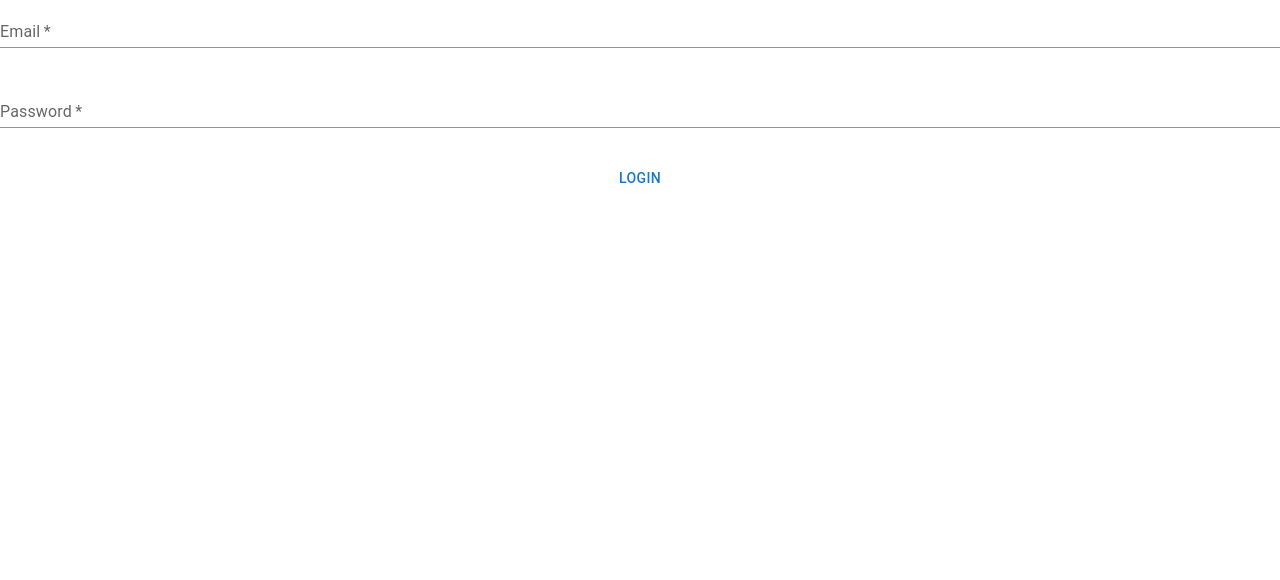
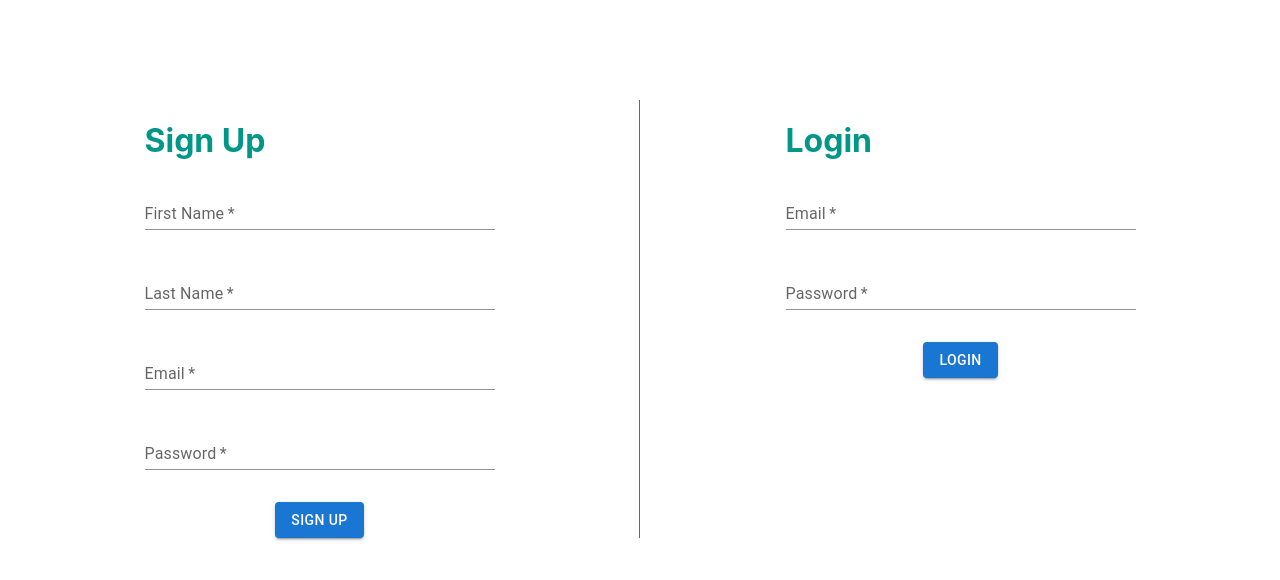
Before and after one commit to reburke286/cultureTracker, a React (Create React App) app: page /login in a window 1280 px wide. Shown: the top 580 px of the page. Built offline with nearby package versions, Linux system fonts and the light colour scheme.

Commit message:
styled login page

```diff
--- a/src/components/LoginForm/login-form.css
+++ b/src/components/LoginForm/login-form.css
@@ -0,0 +1,33 @@
+.login-form-box {
+    margin: 100px auto;
+    max-width: 500px;
+}
+
+.login-form-box div {
+    align-items: center;
+}
+
+.login-form-box div div{
+   min-width: 350px;
+}
+
+.login-form-box div h1{
+    color: #009688;
+ }
+
+.login-form-button {
+    background-color: #009688;
+    color: #e0f2f1;
+    max-width: 200px;
+}
+
+.login-form-button:hover {
+    color: #009688;
+    background-color: #e0f2f1;
+}
+
+.center-div {
+    margin: 100px 0px;
+    width: 1px;
+    border-left: 1px solid #009688;
+}
--- a/src/components/LoginForm/login-form.js
+++ b/src/components/LoginForm/login-form.js
@@ -1,26 +1,116 @@
 import * as React from "react";
-import { Button, Stack, TextField } from "@mui/material";
+import { Box, Button, Stack, TextField } from "@mui/material";
+import { styled } from "@mui/material/styles";
+
+import "./login-form.css";
 
 export const LoginForm = () => {
+  const CssTextField = styled(TextField, {
+    shouldForwardProp: (props) => props !== "focusColor",
+  })((p) => ({
+    // input label when focused
+    "& label.Mui-focused": {
+      color: p.focusColor,
+    },
+    // focused color for input with variant='standard'
+    "& .MuiInput-underline:after": {
+      borderBottomColor: p.focusColor,
+    },
+    // focused color for input with variant='filled'
+    "& .MuiFilledInput-underline:after": {
+      borderBottomColor: p.focusColor,
+    },
+    // focused color for input with variant='outlined'
+    "& .MuiOutlinedInput-root": {
+      "&.Mui-focused fieldset": {
+        borderColor: p.focusColor,
+      },
+    },
+  }));
+
   return (
+    <Box sx={{ display: "flex" }}>
+      <Box className="login-form-box">
+        <div>
+          <h1>Sign Up</h1>
           <Stack spacing={4}>
-      <TextField
+            <CssTextField
+              id="standard-first-input"
+              label="First Name"
+              type="first"
+              autoComplete="current-first"
+              variant="standard"
+              required
+              className="login-form-textfield"
+              focusColor="#009688"
+            />
+            <CssTextField
+              id="standard-last-input"
+              label="Last Name"
+              type="last"
+              autoComplete="current-last"
+              variant="standard"
+              required
+              className="login-form-textfield"
+              focusColor="#009688"
+            />
+            <CssTextField
               id="standard-email-input"
               label="Email"
               type="email"
               autoComplete="current-email"
               variant="standard"
               required
+              className="login-form-textfield"
+              focusColor="#009688"
             />
-      <TextField
+            <CssTextField
               id="standard-password-input"
               label="Password"
               type="password"
               autoComplete="current-password"
               variant="standard"
               required
+              className="login-form-textfield"
+              focusColor="#009688"
             />
-      <Button>Login</Button>
+            <Button className="login-form-button" variant="contained">
+              Sign Up
+            </Button>
           </Stack>
+        </div>
+      </Box>
+      <div className="center-div"></div>
+      <Box sx={{ maxWidth: 500 }} className="login-form-box">
+        <div>
+          <h1>Login</h1>
+          <Stack spacing={4}>
+            <CssTextField
+              id="standard-email-input"
+              label="Email"
+              type="email"
+              autoComplete="current-email"
+              variant="standard"
+              required
+              className="login-form-textfield"
+              focusColor="#009688"
+            />
+            <CssTextField
+              id="standard-password-input"
+              label="Password"
+              type="password"
+              autoComplete="current-password"
+              variant="standard"
+              required
+              className="login-form-textfield"
+              focusColor="#009688"
+            />
+            <Button className="login-form-button" variant="contained">
+              Login
+            </Button>
+          </Stack>
+        </div>
+      </Box>
+    </Box>
   );
 };
```
Lines whose indentation alone changed are shown as unchanged.
